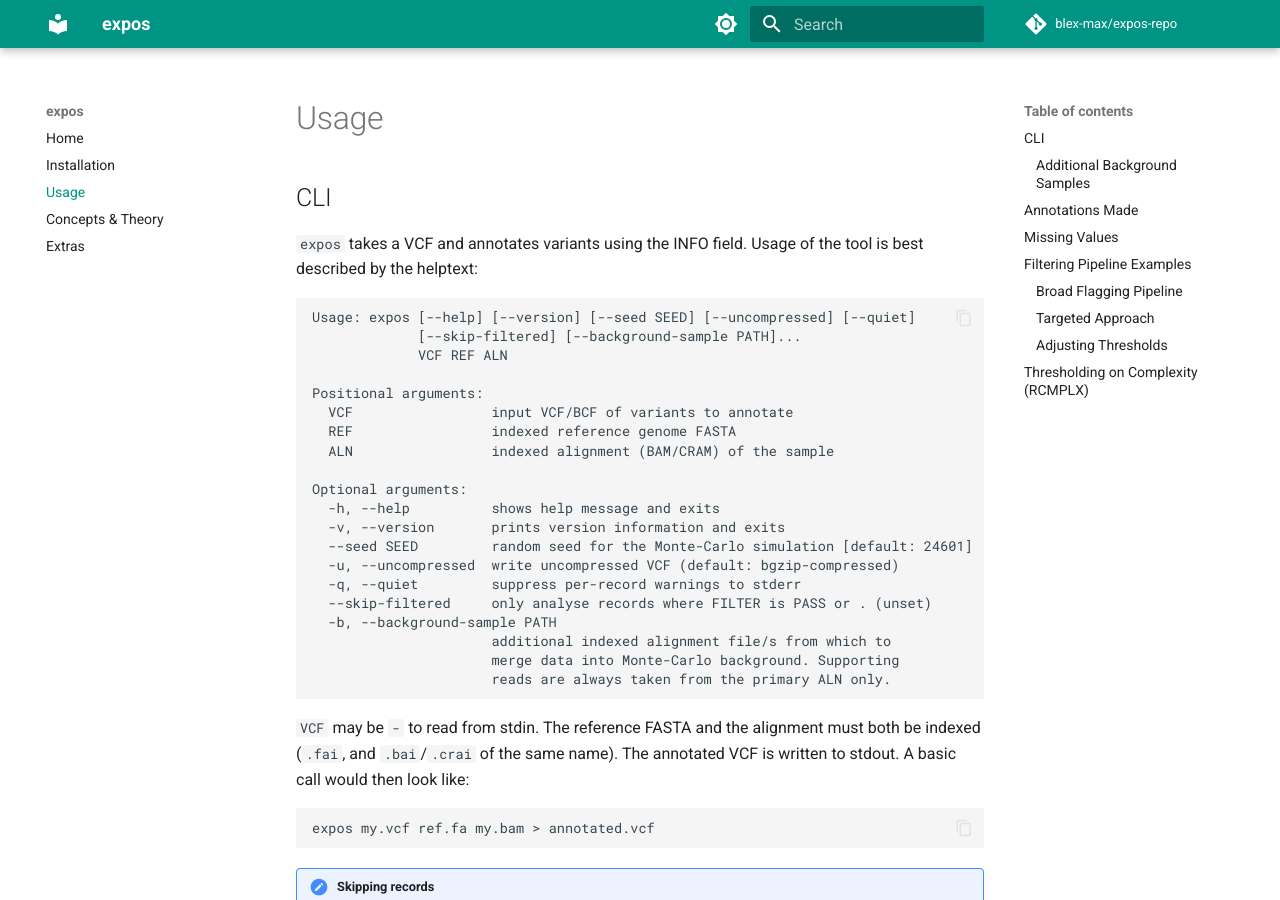
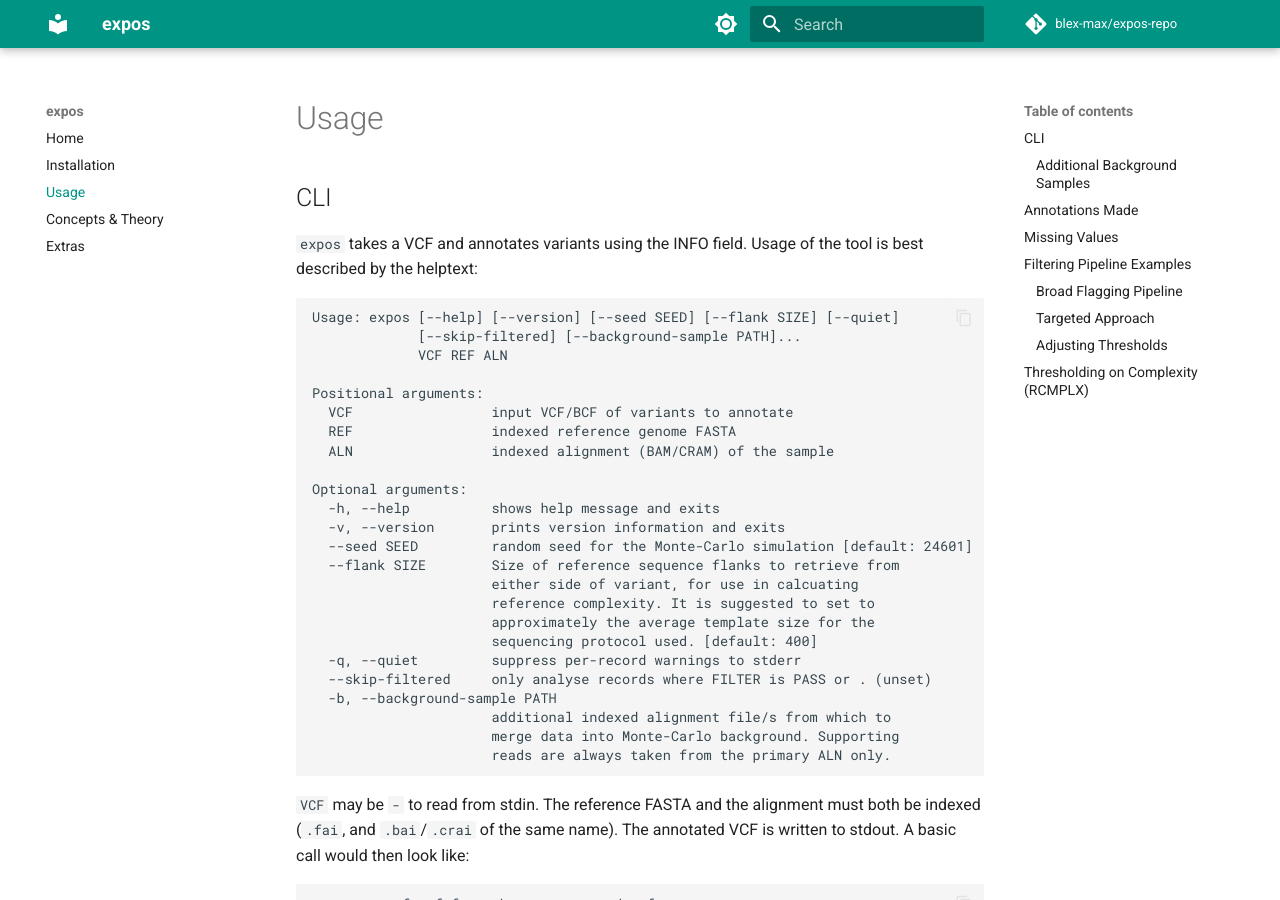
Before and after one commit to blex-max/expos, an MkDocs documentation site: the page built from docs/usage.md, in a window 1280 px wide and 900 px high. Built offline with MkDocs 1.6.1 and Material for MkDocs 9.7.7, drawn with Linux system fonts in a browser that asks for light colours; comment, search, counter and statistics services are not loaded; some of the changed text lies outside the part shown.

Commit message:
update doc, helptext

````diff
--- a/docs/usage.md
+++ b/docs/usage.md
@@ -6,7 +6,7 @@
 Usage of the tool is best described by the helptext:
 
 ```
-Usage: expos [--help] [--version] [--seed SEED] [--uncompressed] [--quiet]
+Usage: expos [--help] [--version] [--seed SEED] [--flank SIZE] [--quiet]
              [--skip-filtered] [--background-sample PATH]...
              VCF REF ALN
 
@@ -19,7 +19,11 @@ Optional arguments:
   -h, --help          shows help message and exits
   -v, --version       prints version information and exits
   --seed SEED         random seed for the Monte-Carlo simulation [default: 24601]
-  -u, --uncompressed  write uncompressed VCF (default: bgzip-compressed)
+  --flank SIZE        Size of reference sequence flanks to retrieve from
+                      either side of variant, for use in calcuating
+                      reference complexity. It is suggested to set to
+                      approximately the average template size for the
+                      sequencing protocol used. [default: 400]
   -q, --quiet         suppress per-record warnings to stderr
   --skip-filtered     only analyse records where FILTER is PASS or . (unset)
   -b, --background-sample PATH
@@ -111,7 +114,9 @@ These are the header lines from an output VCF describing the INFO fields added.
   Type=Float,
   Description="""
   Mean 100-base window complexity (Lempel-Ziv 76 entropy rate) of the
-  reference region flanking 250 bases either side of the variant.
+  reference within a flank either side of the REF allele (default 400
+  bases, see --flank; consult the expos_command header line for the
+  value used this run).
   """>
 
 ##INFO=<
@@ -170,7 +175,7 @@ strictly a recommendation, though it is statistically defensible.
 
 # command by command:
 # 1: pipe VCF producing program to expos stdin.
-# 2: calculate statistics with expos, reading VCF from stdin (-), output uncompressed VCF to stdout.
+# 2: calculate statistics with expos, reading VCF from stdin (-); output to stdout.
 # note that for brevity no additional background sample is provided, but providing one
 # via -b/--background-sample can add a lot of statistical power if one is available.
 # 3, 4: statisically-backed flagging on distribution/clustering stats;
@@ -180,7 +185,7 @@ strictly a recommendation, though it is statistically defensible.
 # of low reference complexity;
 # 7: heuristic/rule-of-thumb flagging on poor alignment score
 # and > write to disk.
-./path/to/expos -u my.vcf ref.fa my.bam |
+./path/to/expos my.vcf ref.fa my.bam |
 bcftools filter -Ov \
   --mode + \
   -s QPOS_CLUSTER \
@@ -206,7 +211,7 @@ scenarios that may be strongly associated with false positive variants. This exa
 looks specifically for clustered variants in low complexity regions
 
 ```bash
-./path/to/expos -u my.vcf ref.fa my.bam |
+./path/to/expos my.vcf ref.fa my.bam |
 bcftools filter -Oz \
   --mode + \
   -s LOW_CMPLX_CLUSTER \
@@ -222,7 +227,7 @@ Thresholds for p-value and effect size can be tuned:
 ```bash
 # relaxed p-val, and an effect size well beyond the calibrated 1% point
 # an example of the concept, again not a recommendation per se
-./path/to/expos -u my.vcf ref.fa my.bam |
+./path/to/expos my.vcf ref.fa my.bam |
 bcftools filter -Oz \
   --mode + \
   -s QPOS_CLUSTER_2 \
````
Also changed, not shown: other parts of docs/usage.md (+1 -2 lines), README.md (+7 -4 lines), 2 other files.
